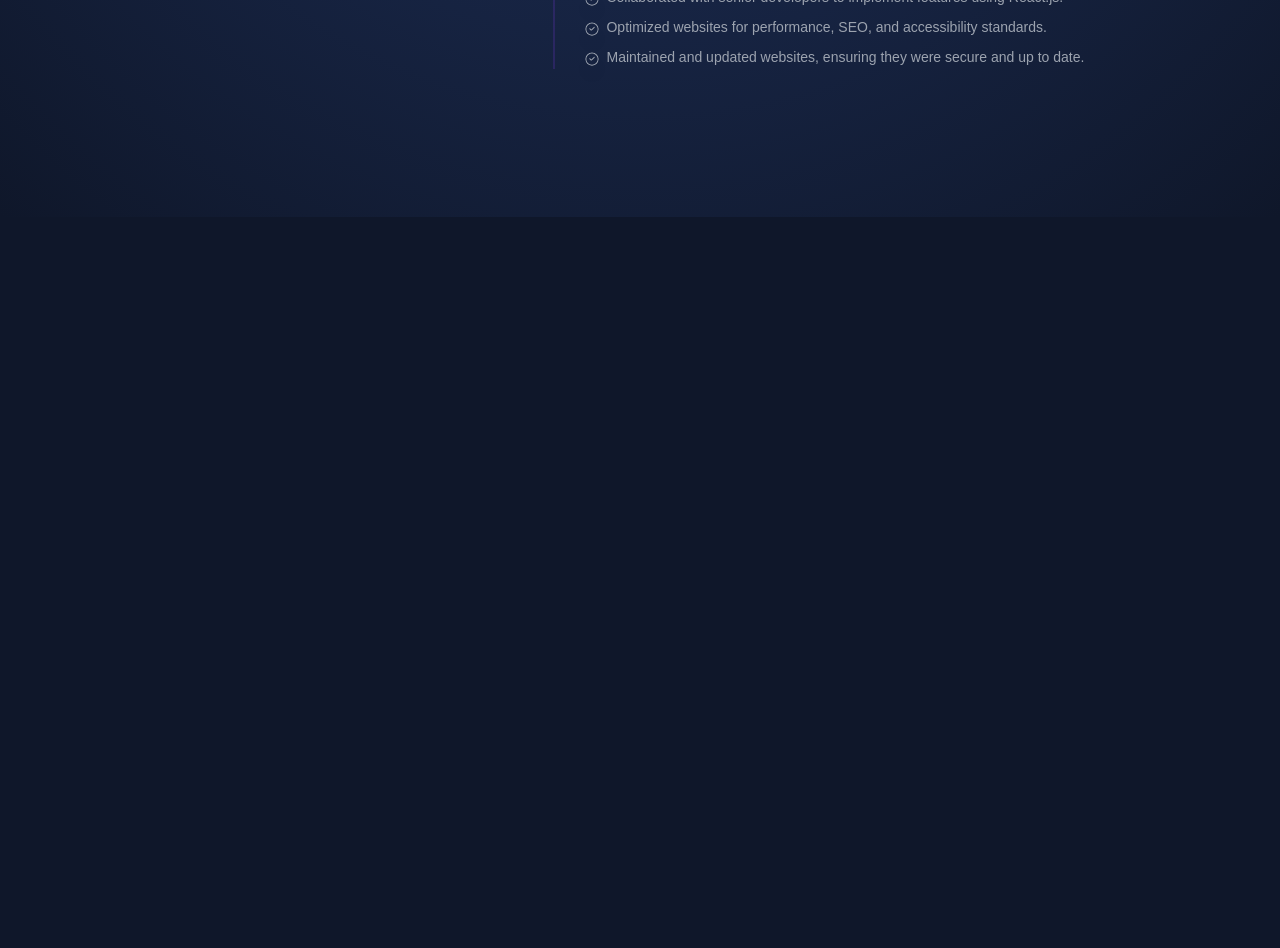
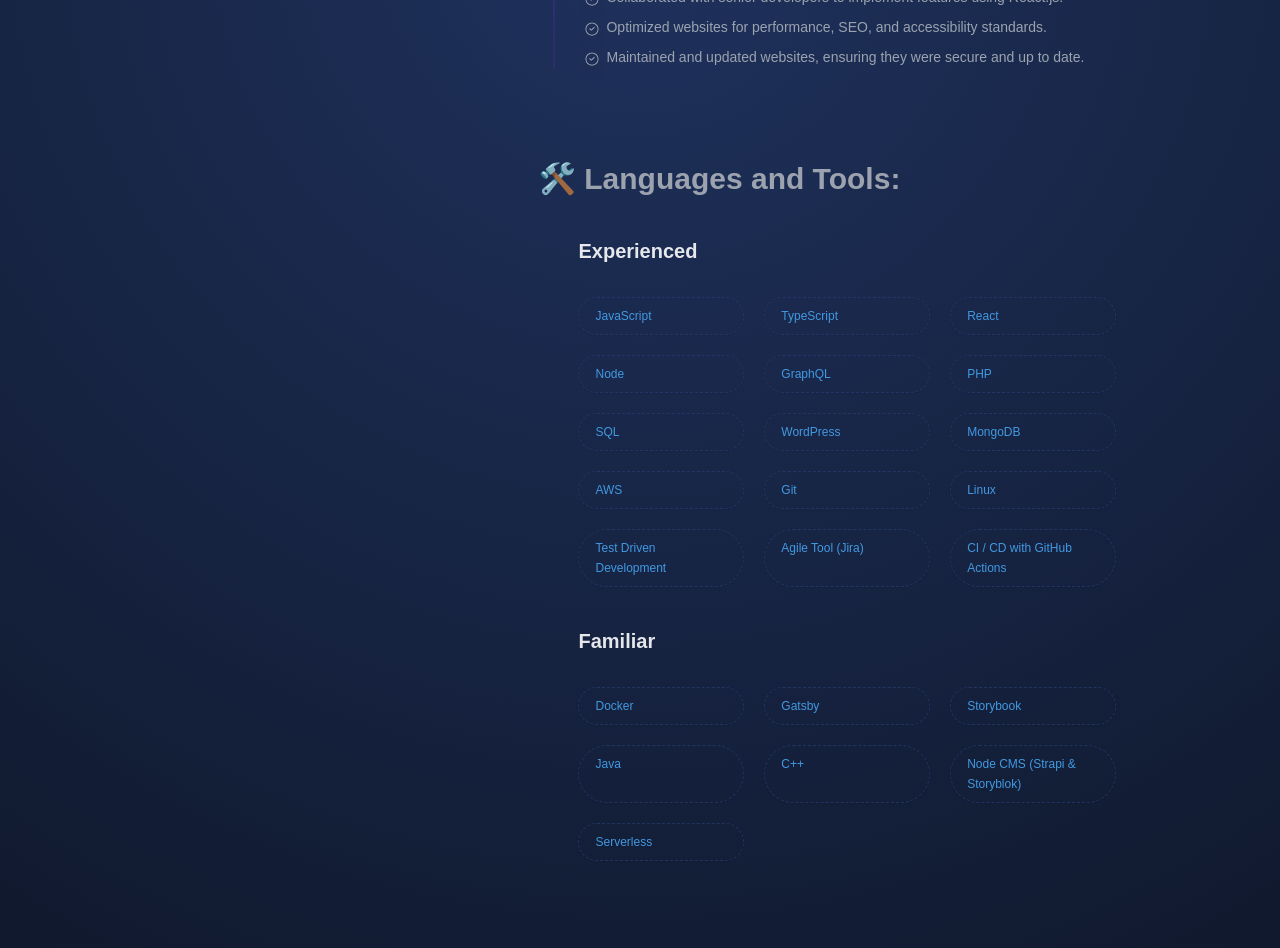
Before and after one commit to pradipchaudhary/portfolio.v3, a Next.js app: page / in a window 1280 px wide. Shown: the part 1200-2148 px from the top of the page. Before the commit the page ends 1417 px from the top, so only its background shows below. Built offline with nearby package versions, Linux system fonts and the light colour scheme.

Commit message:
feat: skills component compose

```diff
--- a/src/app/page.tsx
+++ b/src/app/page.tsx
@@ -1,6 +1,7 @@
 import AboutMe from "@/components/AboutMe";
 import Experience from "@/components/Experience";
 import Header from "@/components/Header";
+import Skills from "@/components/Skills";
 
 export default function Home() {
     return (
@@ -18,6 +19,7 @@ export default function Home() {
                         >
                             <AboutMe />
                             <Experience />
+                            <Skills />
                         </main>
                     </div>
                 </div>
--- a/src/components/SkillsSection.tsx
+++ b/src/components/SkillsSection.tsx
@@ -8,7 +8,7 @@ interface SkillProps {
 const SkillsSection: React.FC<SkillProps> = ({ title, skills }) => {
     return (
         <div className="mb-10 ml-10">
-            <h3 className="text-xl font-bold text-slate-400 mb-6 pb-2 tracking-wide">
+            <h3 className="text-xl font-bold text-gray-200 mb-6 pb-2">
                 {title}
             </h3>
 
@@ -16,7 +16,7 @@ const SkillsSection: React.FC<SkillProps> = ({ title, skills }) => {
                 {skills.map((skill, index) => (
                     <li
                         key={index}
-                        className="group relative border-[1.5px] border-dashed border-[#25396ccf] text-[#4299e1] rounded-full text-xs font-medium leading-5 px-4 py-2 shadow-sm transition-all duration-300 hover:border-[#4299e1] hover:text-[#4299e1] hover:shadow-lg hover:pl-[2.15rem] cursor-pointer"
+                        className="group relative border-[1.5px] border-dashed border-[#25396ccf] text-[#4299e1] rounded-full text-xs font-medium leading-5 px-4 py-2 shadow-sm transition-all duration-300 hover:border-[#3d89c7] hover:text-[#6743CD] hover:shadow-sm hover:pl-[2.15rem] cursor-pointer"
                     >
                         {/* Animation Divs, shown only on hover */}
                         <div className="absolute left-5 top-2 transform -translate-y-1/2 opacity-0 group-hover:opacity-100 transition-opacity duration-300">
```
